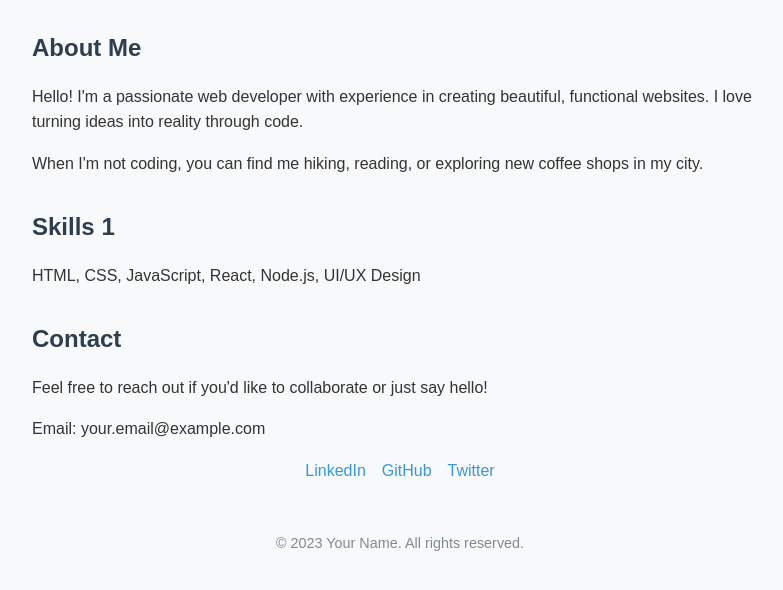
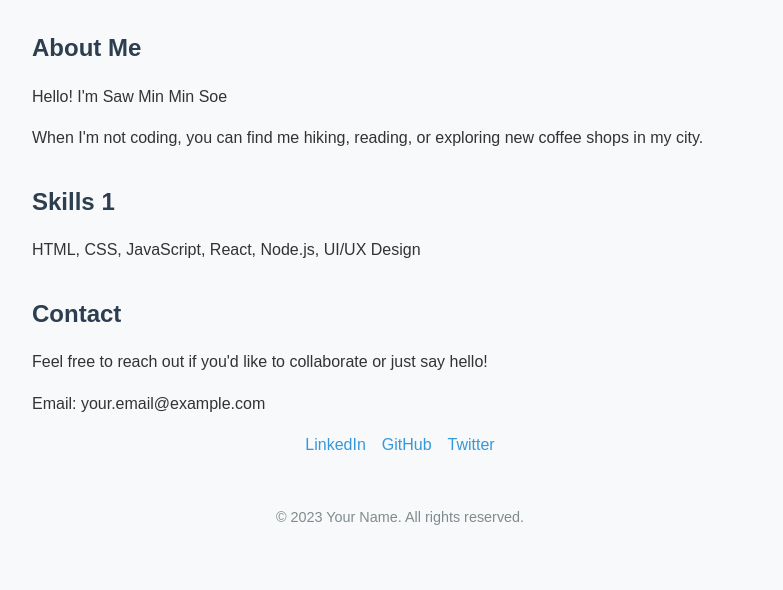
Before and after one commit to Sawminsoe2008/Sawminsoe2008.github.io, a plain HTML site: page index.html in a window 1280 px wide. Shown: the part 360-950 px from the top of the page, without its empty margins (240-1023 px from the left). Drawn offline with Linux system fonts and the light colour scheme.

Commit message:
Update index.html

```diff
--- a/index.html
+++ b/index.html
@@ -103,7 +103,7 @@
 
         <section>
             <h2>About Me</h2>
-            <p>Hello! I'm a passionate web developer with experience in creating beautiful, functional websites. I love turning ideas into reality through code.</p>
+            <p>Hello! I'm Saw Min Min Soe</p>
             <p>When I'm not coding, you can find me hiking, reading, or exploring new coffee shops in my city.</p>
         </section>
 
```
